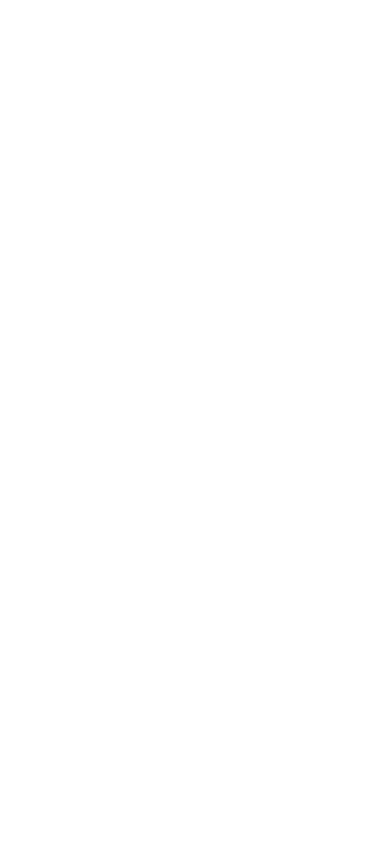
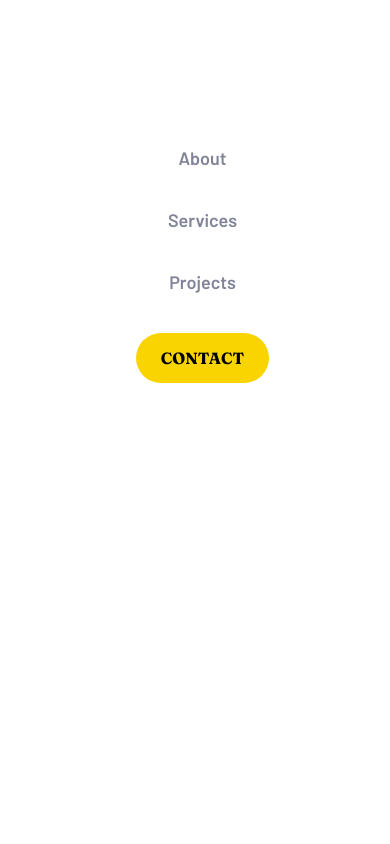
Before and after one commit to patriciogarnero/sunnyside-agency-landing-page, a plain HTML site: page index.html in a window 390 px wide. Shown: the top 844 px of the page. Drawn offline with Linux system fonts and the light colour scheme.

Commit message:
working on mobile menu

```diff
--- a/styles.css
+++ b/styles.css
@@ -29,6 +29,14 @@ span {
   font-family: "Fraunces", serif;
 }
 
+ul {
+  list-style-type: none;
+}
+
+li {
+  cursor: pointer;
+}
+
 * {
   margin: 0;
   padding: 0;
@@ -55,7 +63,31 @@ nav {
 }
 
 .menu {
-  display: none;
+  background-color: var(--white);
+  color: var(--dark-grayish-blue);
+  position: absolute;
+  display: flex;
+  flex-direction: column;
+  justify-content: center;
+  align-items: center;
+  top: 90px;
+  right: 20px;
+  width: 335px;
+  height: 350px;
+}
+
+.menu li {
+  margin: 20px 0;
+}
+
+.menu li:last-of-type {
+  font-family: "Fraunces", serif;
+  background-color: var(--yellow);
+  padding: 15px 25px;
+  border-radius: 50px;
+  text-transform: uppercase;
+  font-size: 0.9rem;
+  color: black;
 }
 
 .grow {
@@ -257,9 +289,9 @@ nav {
 .about-flex {
   display: flex;
   justify-content: space-between;
-  list-style-type: none;
   width: 80%;
-  margin: 30px 0 60px 0;
+  margin: 30px 0 80px 0;
+  font-size: 0.8rem;
 }
 
 svg path {
```
